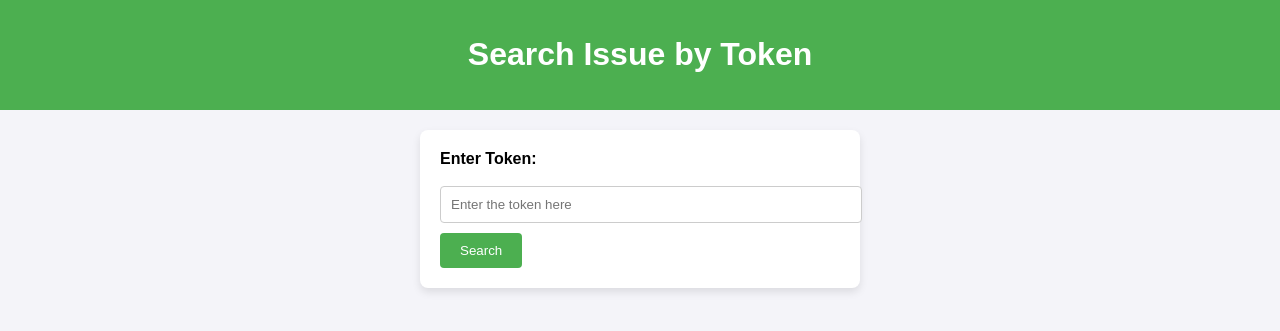
After one commit to AdarshKanaujiya/Crowdsourced-Infrastructure-Issue-Reporter, a Django app: page /search_issue/ in a window 1280 px wide. The commit adds this page. Shown: the top 331 px of the page. Run offline with Django 3.2, Linux system fonts and the light colour scheme.

Commit message:
Committe changes

```diff
--- a/backend/settings.py
+++ b/backend/settings.py
@@ -56,7 +56,7 @@ ROOT_URLCONF = 'backend.urls'
 TEMPLATES = [
     {
         'BACKEND': 'django.template.backends.django.DjangoTemplates',
-        'DIRS': [os.path.join(BASE_DIR, 'templates')],
+        'DIRS': [os.path.join(BASE_DIR, 'templates'),],
 
         'APP_DIRS': True,
         'OPTIONS': {
--- a/reports/models.py
+++ b/reports/models.py
@@ -1,6 +1,7 @@
 from django.db import models
 from django.contrib.auth.models import User
 from django.utils.timezone import now
+import uuid
 
 class Issue(models.Model):
     CATEGORY_CHOICES = [
@@ -30,6 +31,7 @@ class Issue(models.Model):
     lat = models.FloatField(null=True, blank=True)  # Latitude
     lng = models.FloatField(null=True, blank=True)  # Longitude
     created_at = models.DateTimeField(auto_now_add=True)
+    token = models.CharField(max_length=255, default=uuid.uuid4, unique=True)  # Add a token field
 
     def __str__(self):
         return self.title
--- a/reports/templates/reports/issue_list.html
+++ b/reports/templates/reports/issue_list.html
@@ -23,6 +23,7 @@
     <!-- Link to Report an Issue Form -->
     <a href="{% url 'report_issue' %}">Report an Issue</a>
     <a href="{% url 'admin_login' %}">Admin Login</a>
+    <a href="{% url 'search_issue' %}">Search an Issue</a>
 
     <!-- Map Container -->
     <div id="map"></div>
--- /dev/null
+++ b/reports/templates/reports/search_issue.html
@@ -0,0 +1,105 @@
+<!DOCTYPE html>
+<html lang="en">
+<head>
+    <meta charset="UTF-8">
+    <meta name="viewport" content="width=device-width, initial-scale=1.0">
+    <title>Search Issue by Token</title>
+    <style>
+        body {
+            font-family: Arial, sans-serif;
+            background-color: #f4f4f9;
+            margin: 0;
+            padding: 0;
+        }
+        header {
+            background-color: #4CAF50;
+            color: white;
+            padding: 15px;
+            text-align: center;
+        }
+        form {
+            max-width: 400px;
+            margin: 20px auto;
+            padding: 20px;
+            background-color: #fff;
+            box-shadow: 0 4px 8px rgba(0, 0, 0, 0.1);
+            border-radius: 8px;
+        }
+        label {
+            font-weight: bold;
+            margin-bottom: 8px;
+            display: block;
+        }
+        input[type="text"] {
+            width: 100%;
+            padding: 10px;
+            margin: 10px 0;
+            border: 1px solid #ccc;
+            border-radius: 4px;
+        }
+        button {
+            background-color: #4CAF50;
+            color: white;
+            padding: 10px 20px;
+            border: none;
+            border-radius: 4px;
+            cursor: pointer;
+        }
+        button:hover {
+            background-color: #45a049;
+        }
+        .results {
+            margin-top: 20px;
+            background-color: #fff;
+            padding: 15px;
+            border-radius: 8px;
+            box-shadow: 0 4px 8px rgba(0, 0, 0, 0.1);
+        }
+        .results ul {
+            list-style-type: none;
+            padding: 0;
+        }
+        .results li {
+            margin-bottom: 15px;
+        }
+        .results li strong {
+            color: #333;
+        }
+        .no-results {
+            color: #ff0000;
+        }
+    </style>
+</head>
+<body>
+
+    <header>
+        <h1>Search Issue by Token</h1>
+    </header>
+
+    <!-- Search form -->
+    <form method="GET" action="{% url 'search_issue' %}">
+        <label for="token">Enter Token:</label>
+        <input type="text" id="token" name="token" required placeholder="Enter the token here">
+        <button type="submit">Search</button>
+    </form>
+
+    {% if issues %}
+        <div class="results">
+            <h2>Search Results:</h2>
+            <ul>
+                {% for issue in issues %}
+                    <li>
+                        <strong>Title:</strong> {{ issue.title }}<br>
+                        <strong>Token:</strong> {{ issue.token }}<br>
+                        <strong>Description:</strong> {{ issue.description }}<br>
+                        <strong>Status:</strong> {{ issue.status }}<br>
+                    </li>
+                {% endfor %}
+            </ul>
+        </div>
+    {% elif request.GET.token %}
+        <p class="no-results">No issues found for this token. Please check and try again.</p>
+    {% endif %}
+
+</body>
+</html>
--- a/reports/urls.py
+++ b/reports/urls.py
@@ -10,6 +10,7 @@ from .views import (
     add_comment,
     delete_issue,
     forward_to_government,
+    search_issue
 )
 
 urlpatterns = [
@@ -24,4 +25,5 @@ urlpatterns = [
     path("issues/<int:issue_id>/comment/", add_comment, name="add_comment"),  # Adding a comment to an issue
     path("admin/delete/<int:issue_id>/", delete_issue, name="delete_issue"),
     path("admin/forward/<int:issue_id>/", forward_to_government, name="forward_to_government"),
+    path('search_issue/', search_issue, name='search_issue'),
 ]
--- a/reports/views.py
+++ b/reports/views.py
@@ -15,7 +15,7 @@ from django.core.mail import send_mail
 import reports.views as views
 from django.utils.timezone import now
 import json
-
+import uuid
 
 
 
@@ -100,6 +100,8 @@ def issue_detail(request, issue_id):
     comment_form = CommentForm()
     return render(request, "reports/issue_detail.html", {"issue": issue, "comment_form": comment_form})
 
+
+
 def report_issue(request):
     if request.method == "POST":
         title = request.POST.get("title")
@@ -116,6 +118,9 @@ def report_issue(request):
         if not lat or not lng:
             return JsonResponse({"error": "Latitude or Longitude is missing"}, status=400)
 
+        # Create a unique token for the issue
+        token = uuid.uuid4().hex
+
         # Save to database
         issue = Issue.objects.create(
             title=title,
@@ -124,12 +129,15 @@ def report_issue(request):
             location=location if location else f"{lat}, {lng}",  # Use lat/lng if location is empty
             lat=lat,
             lng=lng,
-            image=image
+            image=image,
+            token=token  # Store the unique token
         )
 
-        return JsonResponse({"message": "Issue reported successfully!", "issue_id": issue.id})
+        return JsonResponse({"message": "Issue reported successfully!", "issue_id": issue.id, "token": token})
 
     return render(request, "reports/report_issue.html")
+
+
 
 # def report_issue(request):
 #     if request.method == 'POST':
@@ -257,3 +265,12 @@ def get_issue_data():
         })
 
     return cleaned_issues
+
+
+def search_issue(request):
+    issues = None
+    if 'token' in request.GET:
+        token = request.GET['token']
+        issues = Issue.objects.filter(token=token)
+
+    return render(request, 'reports/search_issue.html', {'issues': issues})
```
Also changed, not shown: reports/templates/reports/report_issue.html (+18 -0 lines), db.sqlite3, media/issue_images/Screenshot_2024-10-03-22-34-57-745_com.fin.onlinetrading_1.jpg (added), reports/migrations/0008_issue_token.py (added).
